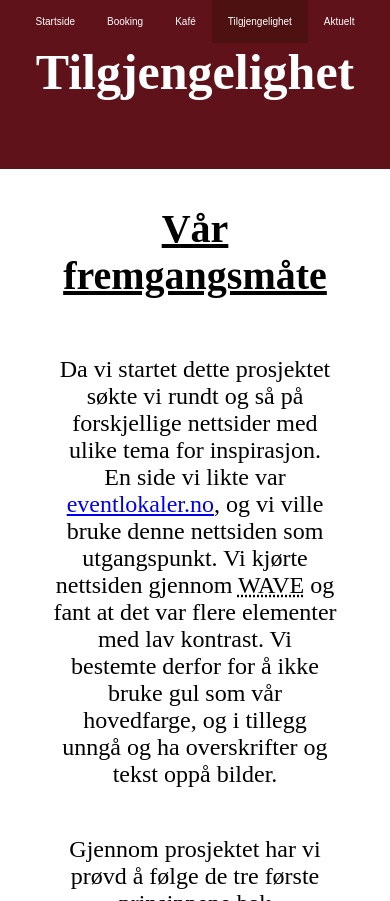
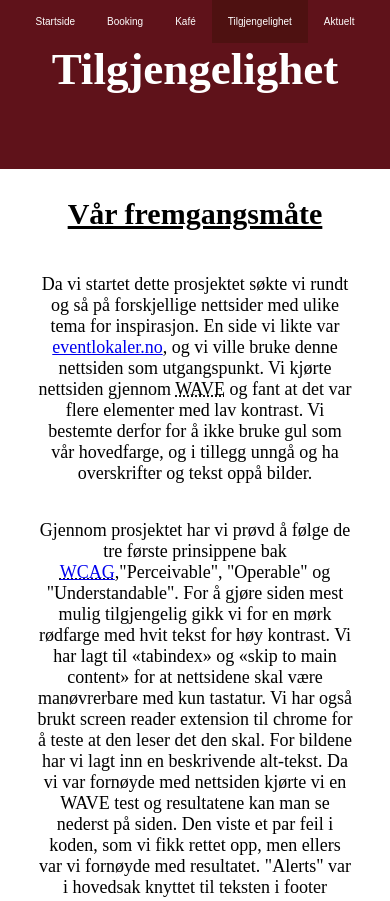
Before and after one commit to 97illimo/eksamenData1200_v2, a plain HTML site: page accessibility.html in a window 390 px wide. Shown: the top 901 px of the page. Drawn offline with Linux system fonts and the light colour scheme.

Commit message:
Fourth commit

```diff
--- a/styles.css
+++ b/styles.css
@@ -403,7 +403,7 @@ ul.tech_list {
   }
 
   p {
-    font-size: x-large;
+    font-size: large;
   }
   ul {
     justify-content: center;
@@ -437,7 +437,7 @@ ul.tech_list {
   }
 
   #tekst {
-    width: 90%;
+    width: 100%;
 
   }
 
@@ -557,15 +557,23 @@ ul.tech_list {
 
   }
 
-
   .bilder {
     width: 100%;
+    max-width: 100%;
     display: flex;
     flex-direction: column;
     align-items: center;
   }
 
+  #main_content_acc {
+    max-width: 100%;
+  }
 
+  .bildetekst {
+    font-size: medium;
+  }
+
+  /*Meny siden*/
 
   #content_meny {
     flex-direction: column;
@@ -595,7 +603,7 @@ ul.tech_list {
   }
 
   .tech_overskrift {
-    font-size: large;
+    font-size: x-large;
     text-align: center;
   }
   #content_tech {
@@ -615,6 +623,7 @@ ul.tech_list {
 
   .brød_tekst {
     text-align: center;
+    font-size: large;
   }
 
   iframe {
@@ -639,7 +648,11 @@ ul.tech_list {
 @media screen and (max-width: 400px) {
 
   h1 {
-    font-size: 50px;
+    font-size: 45px;
+  }
+
+  h2 {
+    font-size: 30px;
   }
 
   li a {
```
